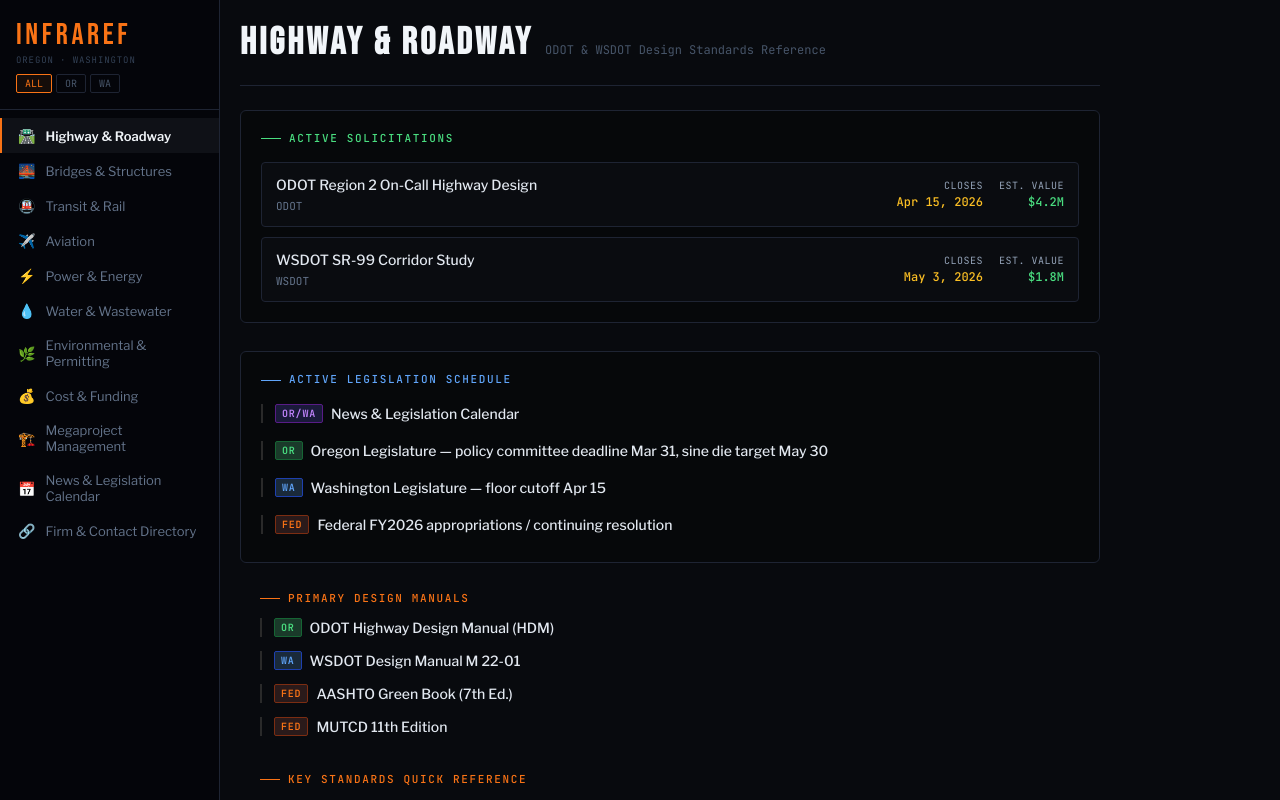
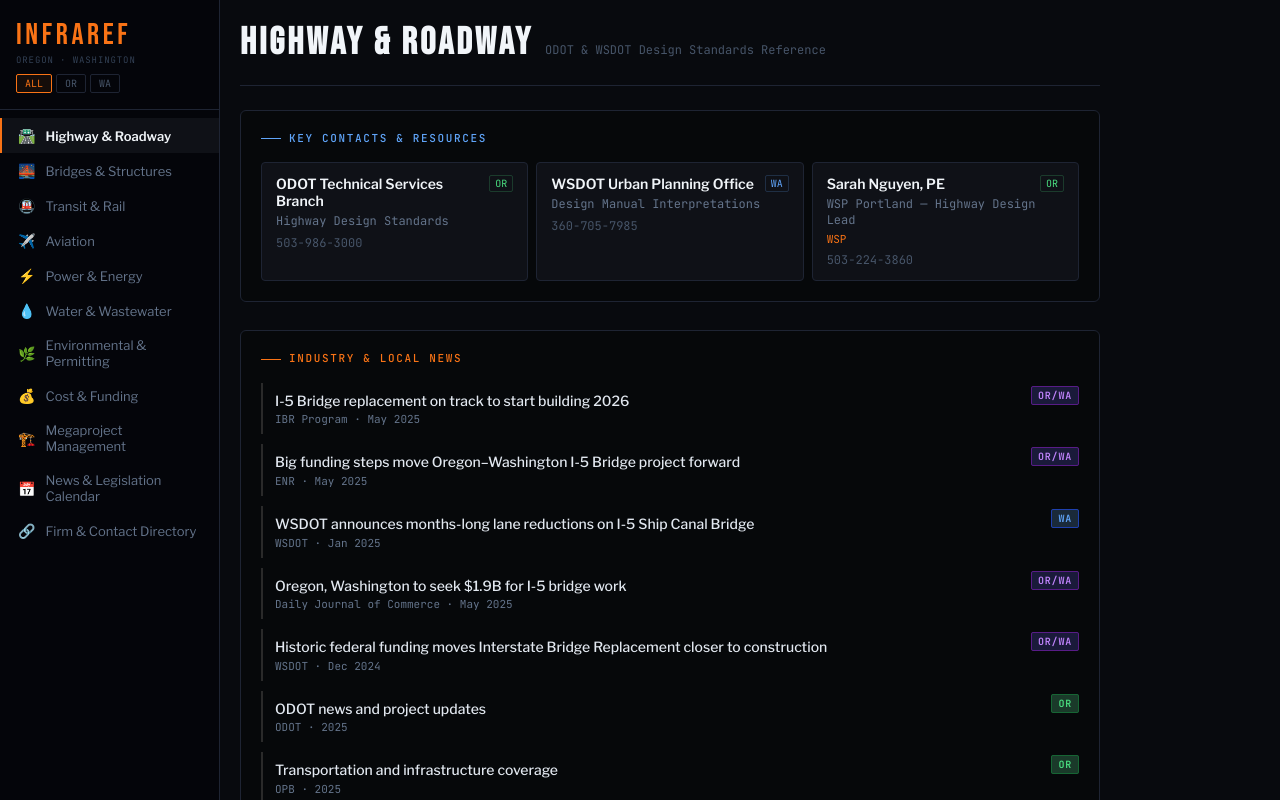
Before and after one commit to natebrantley/infraref, a React (Vite) app: page /#highway in a window 1280 px wide. Built offline with nearby package versions, Linux system fonts and the light colour scheme.

Commit message:
Add industry news feed; move Key Contacts to top of section pages
Made-with: Cursor

```diff
--- a/src/App.jsx
+++ b/src/App.jsx
@@ -7,6 +7,7 @@ import {
   DirectoryView,
   CalendarView,
   ProjectDetailView,
+  NewsFeed,
 } from "./components/index.js";
 
 const DEFAULT_MODULE = MODULES[0]?.id ?? "highway";
@@ -175,6 +176,20 @@ export default function InfraRef() {
           <CalendarView />
         ) : (
           <div className="app-content-grid">
+            {filteredContacts.length > 0 && (
+              <section className="contacts-section" aria-label="Key contacts and resources">
+                <h2 className="contacts-section-heading">
+                  <span className="contacts-section-heading-accent" aria-hidden="true" />
+                  Key Contacts & Resources
+                </h2>
+                <div className="contact-cards-grid" style={{ display: "grid", gridTemplateColumns: "repeat(auto-fill, minmax(220px, 1fr))", gap: "8px" }}>
+                  {filteredContacts.map((c, ci) => <ContactCard key={ci} contact={c} />)}
+                </div>
+              </section>
+            )}
+
+            <NewsFeed stateFilter={stateFilter} />
+
             {filteredSolicitations.length > 0 && (
               <section className="solicitations-section" aria-label="Active solicitations">
                 <h2 className="solicitations-section-heading">
@@ -223,17 +238,6 @@ export default function InfraRef() {
               )
             )}
 
-            {filteredContacts.length > 0 && (
-              <section className="contacts-section" aria-label="Key contacts and resources">
-                <h2 className="contacts-section-heading">
-                  <span className="contacts-section-heading-accent" aria-hidden="true" />
-                  Key Contacts & Resources
-                </h2>
-                <div className="contact-cards-grid" style={{ display: "grid", gridTemplateColumns: "repeat(auto-fill, minmax(220px, 1fr))", gap: "8px" }}>
-                  {filteredContacts.map((c, ci) => <ContactCard key={ci} contact={c} />)}
-                </div>
-              </section>
-            )}
           </div>
         )}
           </>
--- /dev/null
+++ b/src/components/NewsFeed.jsx
@@ -0,0 +1,58 @@
+import { useMemo } from "react";
+import { NEWS_ITEMS } from "../data/news.js";
+import { TagBadge } from "./TagBadge.jsx";
+
+function matchNewsState(stateFilter, tag) {
+  if (stateFilter === "ALL") return true;
+  if (tag === "OR/WA") return stateFilter === "OR" || stateFilter === "WA";
+  return tag === stateFilter;
+}
+
+function formatDate(dateStr) {
+  if (!dateStr) return "";
+  const [y, m] = dateStr.split("-");
+  if (!m) return y;
+  const month = new Date(Number(y), Number(m) - 1).toLocaleString("en-US", { month: "short" });
+  return `${month} ${y}`;
+}
+
+export function NewsFeed({ stateFilter = "ALL" }) {
+  const items = useMemo(
+    () => NEWS_ITEMS.filter((item) => matchNewsState(stateFilter, item.tag)),
+    [stateFilter]
+  );
+
+  if (items.length === 0) return null;
+
+  return (
+    <section className="news-feed-section" aria-label="Industry news">
+      <h2 className="news-feed-section-heading">
+        <span className="news-feed-section-heading-accent" aria-hidden="true" />
+        Industry & local news
+      </h2>
+      <ul className="news-feed-list">
+        {items.map((item) => (
+          <li key={item.id} className="news-feed-item">
+            <a
+              href={item.url}
+              target="_blank"
+              rel="noopener noreferrer"
+              className="news-feed-link"
+            >
+              <span className="news-feed-title">{item.title}</span>
+              <span className="news-feed-meta">
+                {item.source}
+                {item.date && ` · ${formatDate(item.date)}`}
+              </span>
+            </a>
+            {item.tag && (
+              <span className="news-feed-tag">
+                <TagBadge tag={item.tag} />
+              </span>
+            )}
+          </li>
+        ))}
+      </ul>
+    </section>
+  );
+}
--- a/src/components/index.js
+++ b/src/components/index.js
@@ -5,4 +5,5 @@ export { SolicitationRow } from "./SolicitationRow.jsx";
 export { DirectoryView } from "./DirectoryView.jsx";
 export { CalendarView } from "./CalendarView.jsx";
 export { ProjectDetailView } from "./ProjectDetailView.jsx";
+export { NewsFeed } from "./NewsFeed.jsx";
 export { AIPanel } from "./AIPanel.jsx";
--- a/src/data/index.js
+++ b/src/data/index.js
@@ -3,3 +3,4 @@ export { CONTENT } from "./content.js";
 export { DIRECTORY_FIRMS } from "./directory.js";
 export { CALENDAR_EVENTS, CALENDAR_EVENT_TYPES } from "./calendar.js";
 export { PROJECT_DETAILS } from "./projectDetails.js";
+export { NEWS_ITEMS } from "./news.js";
--- /dev/null
+++ b/src/data/news.js
@@ -0,0 +1,86 @@
+/**
+ * Industry and infrastructure news — Oregon & Washington.
+ * Update links and items as needed; consider an API or RSS later.
+ */
+export const NEWS_ITEMS = [
+  {
+    id: "i5-bridge-2026",
+    title: "I-5 Bridge replacement on track to start building 2026",
+    url: "https://www.interstatebridge.org/",
+    source: "IBR Program",
+    date: "2025-05",
+    tag: "OR/WA",
+  },
+  {
+    id: "i5-funding-enr",
+    title: "Big funding steps move Oregon–Washington I-5 Bridge project forward",
+    url: "https://www.enr.com/articles/56707-big-funding-steps-move-oregon-washington-i-5-bridge-project-forward",
+    source: "ENR",
+    date: "2025-05",
+    tag: "OR/WA",
+  },
+  {
+    id: "wsdot-ship-canal",
+    title: "WSDOT announces months-long lane reductions on I-5 Ship Canal Bridge",
+    url: "https://wsdot.wa.gov/about/news",
+    source: "WSDOT",
+    date: "2025-01",
+    tag: "WA",
+  },
+  {
+    id: "i5-funding-djc",
+    title: "Oregon, Washington to seek $1.9B for I-5 bridge work",
+    url: "https://djcoregon.com/",
+    source: "Daily Journal of Commerce",
+    date: "2025-05",
+    tag: "OR/WA",
+  },
+  {
+    id: "ibr-federal-funding",
+    title: "Historic federal funding moves Interstate Bridge Replacement closer to construction",
+    url: "https://wsdot.wa.gov/about/news",
+    source: "WSDOT",
+    date: "2024-12",
+    tag: "OR/WA",
+  },
+  {
+    id: "odot-news",
+    title: "ODOT news and project updates",
+    url: "https://www.oregon.gov/odot/Pages/news.aspx",
+    source: "ODOT",
+    date: "2025",
+    tag: "OR",
+  },
+  {
+    id: "opb-transport",
+    title: "Transportation and infrastructure coverage",
+    url: "https://www.opb.org/topic/transportation/",
+    source: "OPB",
+    date: "2025",
+    tag: "OR",
+  },
+  {
+    id: "sound-transit-news",
+    title: "Sound Transit construction and project news",
+    url: "https://www.soundtransit.org/about/news",
+    source: "Sound Transit",
+    date: "2025",
+    tag: "WA",
+  },
+  {
+    id: "trimet-projects",
+    title: "TriMet capital projects and service news",
+    url: "https://trimet.org/news/",
+    source: "TriMet",
+    date: "2025",
+    tag: "OR",
+  },
+  {
+    id: "seattle-times-transit",
+    title: "Seattle Times transportation and transit",
+    url: "https://www.seattletimes.com/tag/transportation/",
+    source: "Seattle Times",
+    date: "2025",
+    tag: "WA",
+  },
+];
--- a/src/index.css
+++ b/src/index.css
@@ -112,7 +112,8 @@ body {
 /* —— Active Solicitations section —— */
 .solicitations-section,
 .legislation-schedule-section,
-.contacts-section {
+.contacts-section,
+.news-feed-section {
   background: #06080a;
   border: 1px solid #1e2433;
   border-radius: var(--card-radius);
@@ -121,7 +122,8 @@ body {
 
 .solicitations-section-heading,
 .legislation-schedule-section-heading,
-.contacts-section-heading {
+.contacts-section-heading,
+.news-feed-section-heading {
   font-family: "JetBrains Mono", monospace;
   font-size: 11px;
   font-weight: 500;
@@ -133,6 +135,58 @@ body {
   gap: var(--heading-gap);
   line-height: 1.4;
 }
+
+.news-feed-section-heading { color: #f97316; }
+.news-feed-section-heading-accent {
+  width: var(--heading-accent-width);
+  height: 1px;
+  background: #f97316;
+  display: inline-block;
+}
+.news-feed-list {
+  list-style: none;
+  margin: 0;
+  padding: 0;
+  display: flex;
+  flex-direction: column;
+  gap: 10px;
+}
+.news-feed-item {
+  display: flex;
+  align-items: flex-start;
+  gap: 10px;
+  flex-wrap: wrap;
+}
+.news-feed-link {
+  flex: 1;
+  min-width: 0;
+  display: block;
+  text-decoration: none;
+  color: inherit;
+  padding: 8px 0;
+  border-left: 2px solid #2a2a2a;
+  padding-left: 12px;
+  transition: border-color 0.15s;
+}
+.news-feed-link:hover { border-left-color: #f97316; }
+.news-feed-link:focus-visible { outline-offset: 4px; }
+.news-feed-title {
+  font-family: "Libre Franklin", sans-serif;
+  font-size: 14px;
+  font-weight: 500;
+  color: #e2e8f0;
+  line-height: 1.4;
+  display: block;
+}
+.news-feed-link:hover .news-feed-title { color: #f97316; }
+.news-feed-meta {
+  font-family: "JetBrains Mono", monospace;
+  font-size: 11px;
+  color: #64748b;
+  margin-top: 2px;
+  display: block;
+}
+.news-feed-tag { flex-shrink: 0; }
 
 .solicitations-section-heading {
   color: #4ade80;
```
